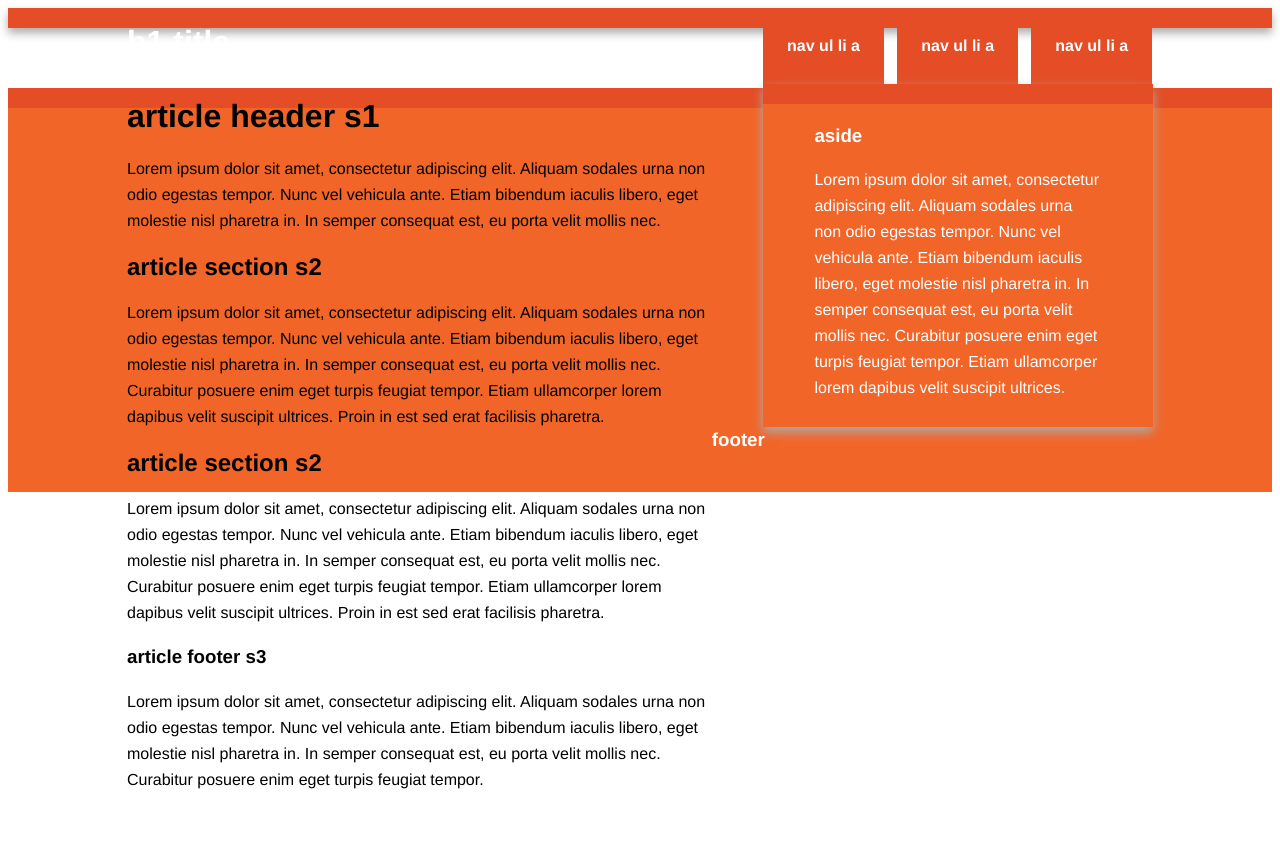
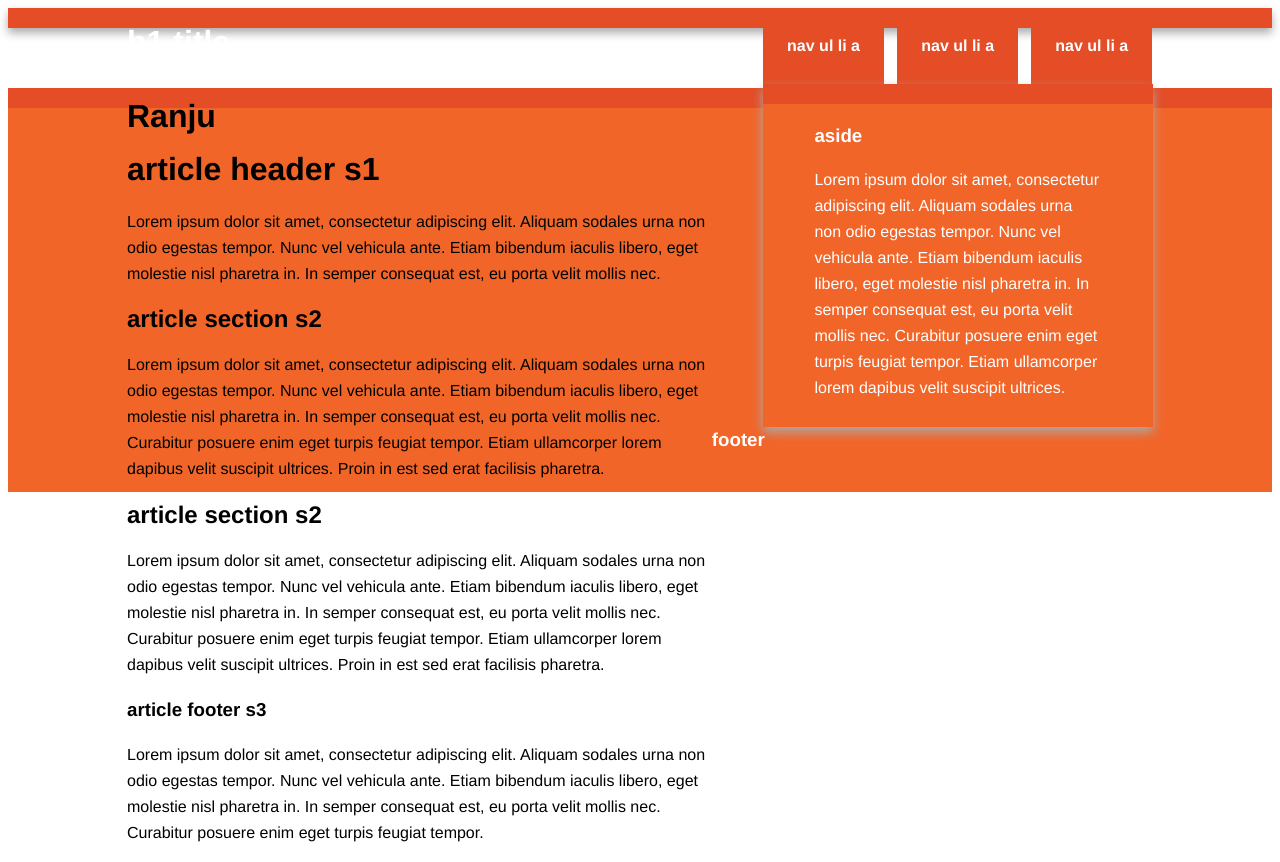
Before and after one commit to Shivaranjini98/ranjuinitializer, a plain HTML site: page index.html in a window 1280 px wide. Before the commit the page ends 809 px from the top, so only its background shows below. Drawn offline with Linux system fonts and the light colour scheme.

Commit message:
Update index.html

```diff
--- a/index.html
+++ b/index.html
@@ -28,6 +28,7 @@
 
                 <article>
                     <header>
+                        <h1>Ranju</h1>
                         <h1>article header s1</h1>
                         <p>Lorem ipsum dolor sit amet, consectetur adipiscing elit. Aliquam sodales urna non odio egestas tempor. Nunc vel vehicula ante. Etiam bibendum iaculis libero, eget molestie nisl pharetra in. In semper consequat est, eu porta velit mollis nec.</p>
                     </header>
```
